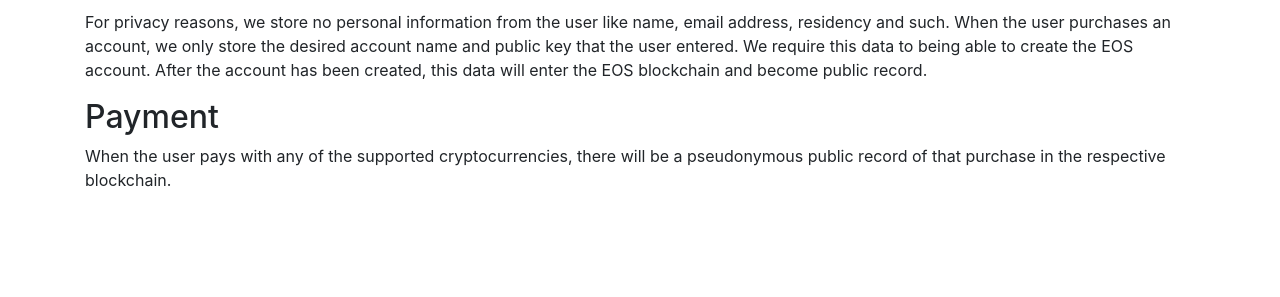
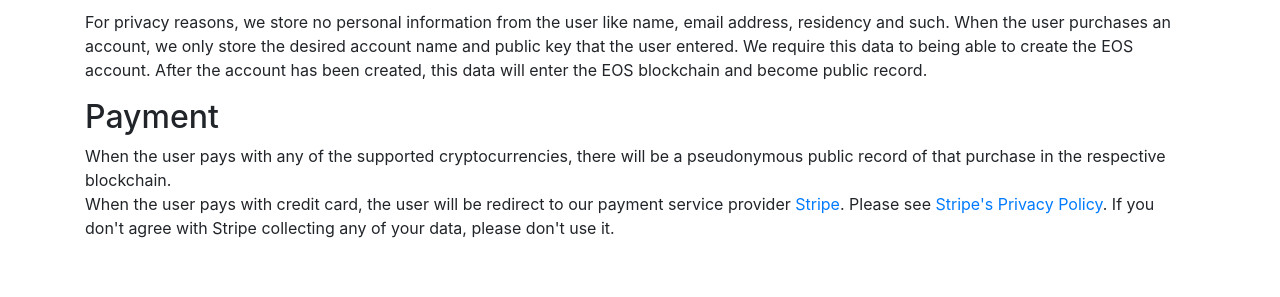
Before and after one commit to angelol/eos_account_creator, a Django app: page /privacy_policy/ in a window 1280 px wide. Shown: the part 211-508 px from the top of the page. Run offline with Django 3.2, Linux system fonts and the light colour scheme; some libraries are stand-ins or nearby versions.

Commit message:
update privacy policy

```diff
--- a/buy/templates/buy/privacy_policy.html
+++ b/buy/templates/buy/privacy_policy.html
@@ -12,6 +12,6 @@
 	<p>For privacy reasons, we store no personal information from the user like name, email address, residency and such. When the user purchases an account, we only store the desired account name and public key that the user entered. We require this data to being able to create the EOS account. After the account has been created, this data will enter the EOS blockchain and become public record.
 	</p>
 	<h2>Payment</h2>
-	<p>When the user pays with any of the supported cryptocurrencies, there will be a pseudonymous public record of that purchase in the respective blockchain.
+	<p>When the user pays with any of the supported cryptocurrencies, there will be a pseudonymous public record of that purchase in the respective blockchain.<br />When the user pays with credit card, the user will be redirect to our payment service provider <a href="https://stripe.com/">Stripe</a>. Please see <a href="https://stripe.com/at/privacy">Stripe's Privacy Policy</a>. If you don't agree with Stripe collecting any of your data, please don't use it.
 	</p>
 	{% endblock %}
```
